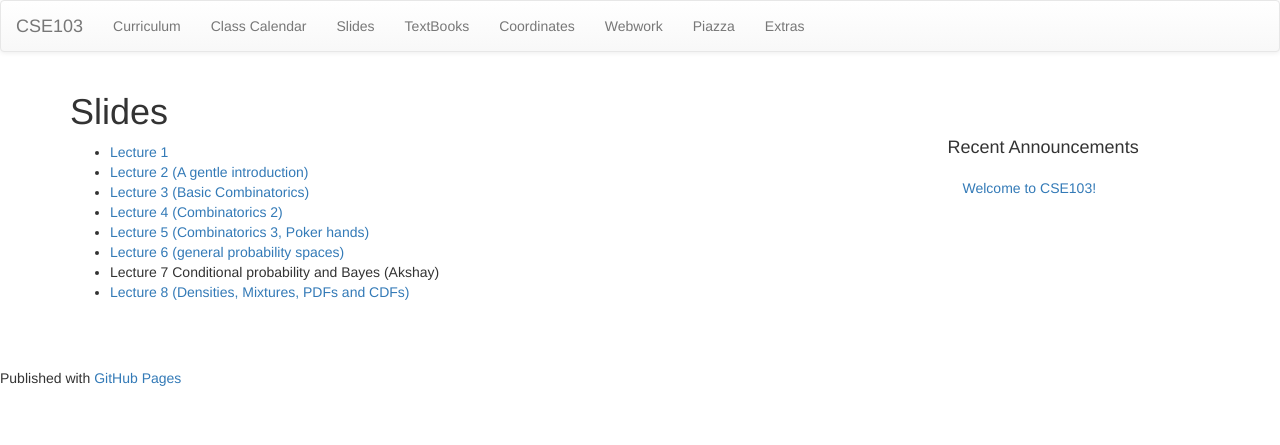
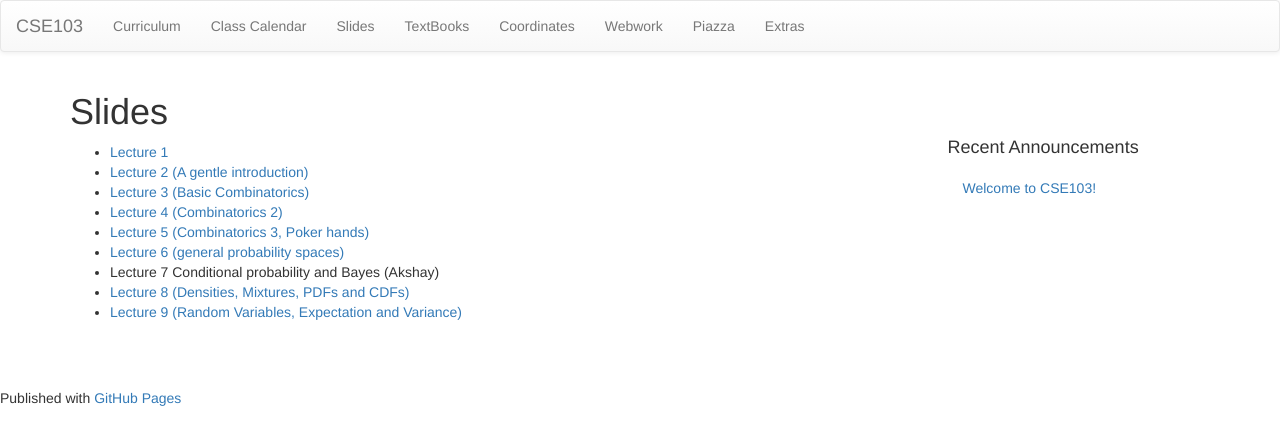
Before and after one commit to cse103/cse103.github.io, a Jekyll site: the page built from pages/18.Slides.md, in a window 1280 px wide. Shown: the top 445 px of the page. Built offline with Jekyll 4.4.1, drawn with Linux system fonts in a browser that asks for light colours; nearby versions of some CDN libraries; Markdown is read by kramdown in place of the engine named in the settings.

Commit message:
Adding slides for Lecture9

```diff
--- a/pages/18.Slides.md
+++ b/pages/18.Slides.md
@@ -12,3 +12,4 @@ permalink: /slides/
 * [Lecture 6 (general probability spaces)](/Slides/GeneralProbabilitySpaces.pdf)
 * Lecture 7 Conditional probability and Bayes (Akshay)
 * [Lecture 8 (Densities, Mixtures, PDFs and CDFs)](/Slides/DensitiesMixturesPDFCDF.pdf)
+* [Lecture 9 (Random Variables, Expectation and Variance)](/Slides/RandomVariablesExpectationVariance.pdf)
```
Also changed, not shown: 1 other file.
